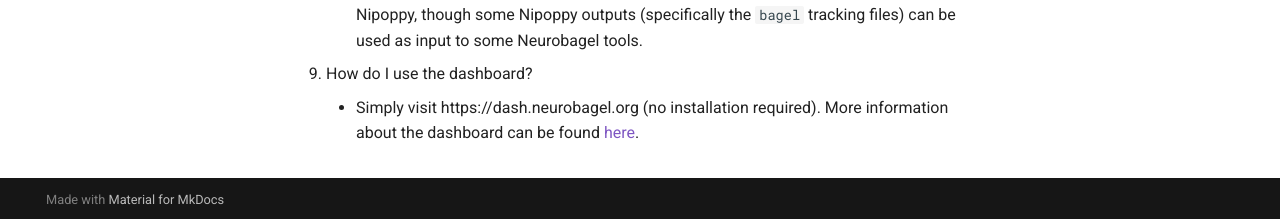
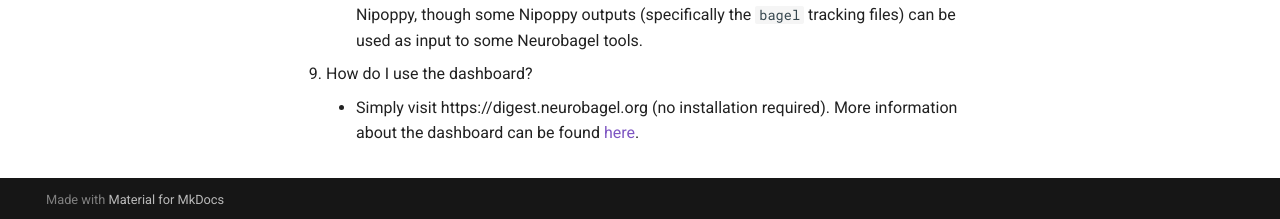
Before and after one commit to neurobagel/documentation, an MkDocs documentation site: the page built from docs/nipoppy/overview.md, in a window 1280 px wide and 900 px high, scrolled down 3627 px. Shown: the part 678-897 px from the top of the window. Built offline with MkDocs 1.6.1 and Material for MkDocs 9.7.7, drawn with Linux system fonts in a browser that asks for light colours; comment, search, counter and statistics services are not loaded; some of the changed lines change nothing that is shown.

Commit message:
update links to dashboard

```diff
--- a/docs/nipoppy/overview.md
+++ b/docs/nipoppy/overview.md
@@ -22,7 +22,7 @@
 4. Organize demographic and clinical assessment data
     * This will most likely involve some custom data wrangling, for example to combine clinical assessment scores into a single file
 5. Run tracker scripts to determine the availability of imaging (raw and/or processed) and/or tabular data
-    * We call these availability/status metadata files "bagels" because they can be ingested by [Neurobagel](https://www.neurobagel.org/) for [dashboarding](https://dash.neurobagel.org/) and [querying](https://query.neurobagel.org/) participants across multiple studies
+    * We call these availability/status metadata files "bagels" because they can be ingested by [Neurobagel](https://www.neurobagel.org/) for [dashboarding](https://digest.neurobagel.org/) and [querying](https://query.neurobagel.org/) participants across multiple studies
 
 ## Who is Nipoppy for?
 
@@ -93,4 +93,4 @@
 8. What is [Neurobagel](https://www.neurobagel.org/) and do I need to use it?
     * Neurobagel is a data harmonization project that includes tools to perform cross-datasets searches for imaging data availability. You do not need Neurobagel for Nipoppy, though some Nipoppy outputs (specifically the `bagel` tracking files) can be used as input to some Neurobagel tools.
 9. How do I use the dashboard?
-    * Simply visit https://dash.neurobagel.org (no installation required). More information about the dashboard can be found [here](https://github.com/neurobagel/proc_dash).
+    * Simply visit https://digest.neurobagel.org (no installation required). More information about the dashboard can be found [here](https://github.com/neurobagel/digest).
```
